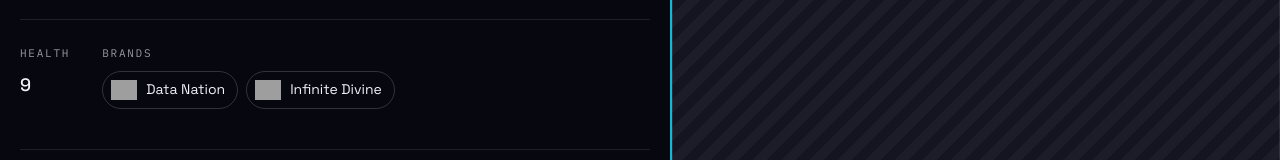
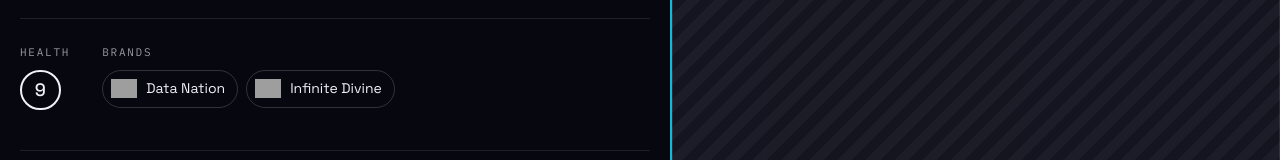
Before and after one commit to wksnders/singularity-website, a Vue app: page /universe/characters/101 in a window 1280 px wide. Shown: the part 438-598 px from the top of the page. Built offline with nearby package versions, Linux system fonts and the light colour scheme; grey boxes are pictures that could not be loaded; a web font is replaced by a local one.

Commit message:
HP value in character sheet has a circle around it now

```diff
--- a/src/views/CharacterView.vue
+++ b/src/views/CharacterView.vue
@@ -289,7 +289,7 @@ const sectionTotal = computed(() => (hasLore.value ? 3 : 2));
           <dl class="char__facts">
             <div>
               <dt><MonoLabel tone="muted" as="span">{{ t('character.statHp') }}</MonoLabel></dt>
-              <dd class="char__fact-value">{{ character.hp }}</dd>
+              <dd class="char__hp">{{ character.hp }}</dd>
             </div>
             <div class="char__facts-brands">
               <dt><MonoLabel tone="muted" as="span">{{ t('character.brandsLabel') }}</MonoLabel></dt>
@@ -713,10 +713,19 @@ const sectionTotal = computed(() => (hasLore.value ? 3 : 2));
   min-width: 0;
 }
 
-.char__fact-value {
+.char__hp {
   margin: 7px 0 0;
+  display: inline-flex;
+  align-items: center;
+  justify-content: center;
+  min-width: 2.25em;
+  aspect-ratio: 1;
+  padding: 0 0.3em;
+  border: 2px solid var(--color-ink);
+  border-radius: var(--radius-pill);
   font-size: 1.125rem;
   font-weight: 500;
+  line-height: 1;
 }
 
 .char__brand-list {
```
